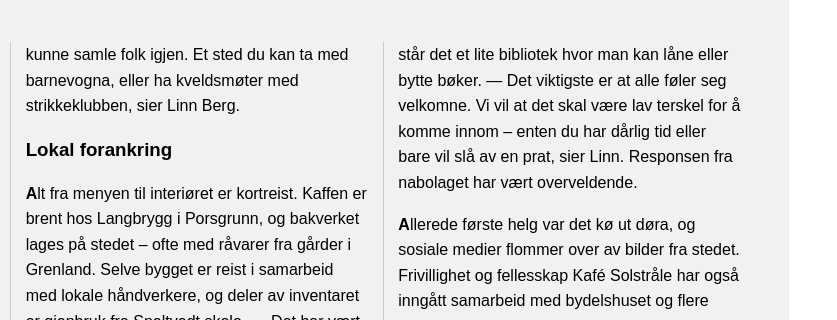
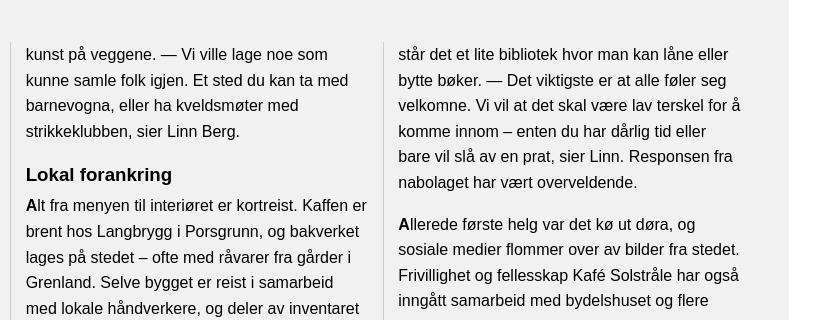
Before and after one commit to Frode10/varden-artikkel, a plain HTML site: page index.html in a window 1280 px wide. Shown: the part 260-580 px from the top of the page, 443-1280 px from the left. Drawn offline with Linux system fonts and the light colour scheme.

Commit message:
mellomtittel

```diff
--- a/style.css
+++ b/style.css
@@ -85,7 +85,7 @@
     break-inside: avoid; /* hindrer at bildet deler seg over kolonner */
 }
 .mellomtittel {
-    margin-bottom: 1rem;
+    margin-bottom: 0.2rem;
 }
 
 .brodtekst::first-letter {
```
